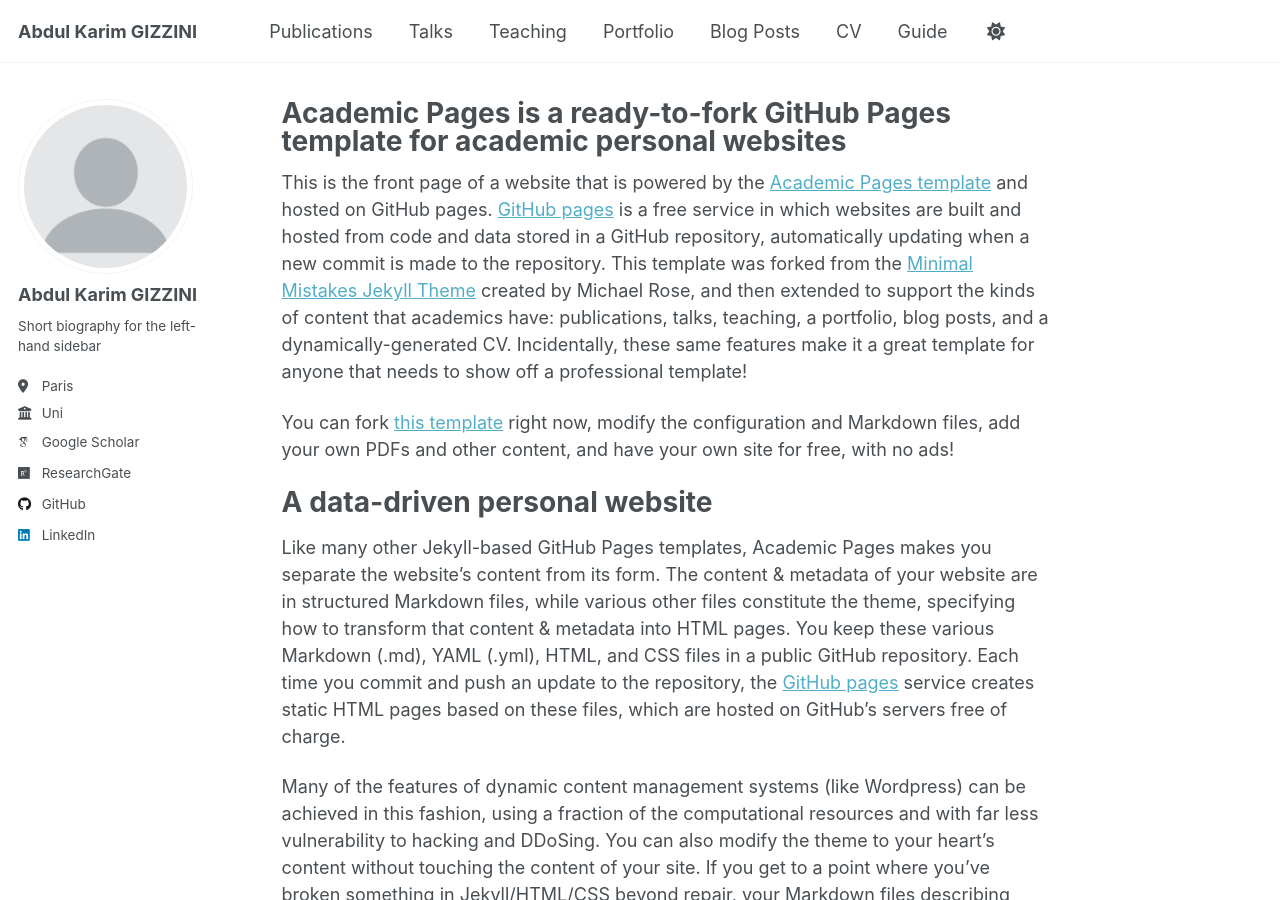
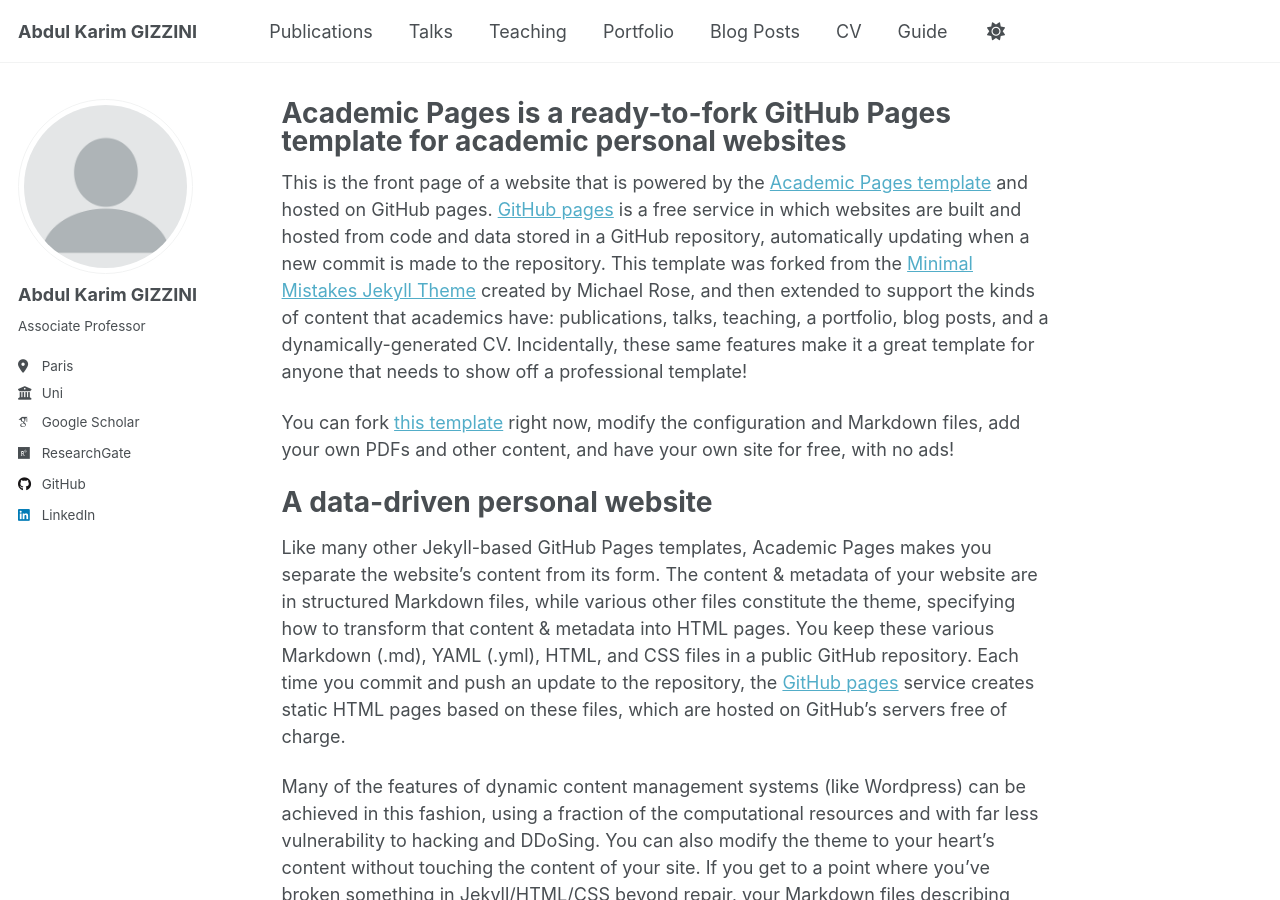
Before and after one commit to abdulkarimgizzini/abdulkarimgizzini-website, a Jekyll site: the page built from _pages/about.md, in a window 1280 px wide and 900 px high. Built offline with Jekyll 4.4.1, drawn with Linux system fonts in a browser that asks for light colours; some web fonts are replaced; a script that is not in the unit is left out.

Commit message:
Update _config.yml

```diff
--- a/_config.yml
+++ b/_config.yml
@@ -25,7 +25,7 @@
   avatar           : "profile.png"
   name             : "Abdul Karim GIZZINI"
   pronouns         : # example: "she/her"
-  bio              : "Short biography for the left-hand sidebar"
+  bio              : "Associate Professor"
   location         : "Paris"
   employer         : "Uni"
   uri              : # URL
```
